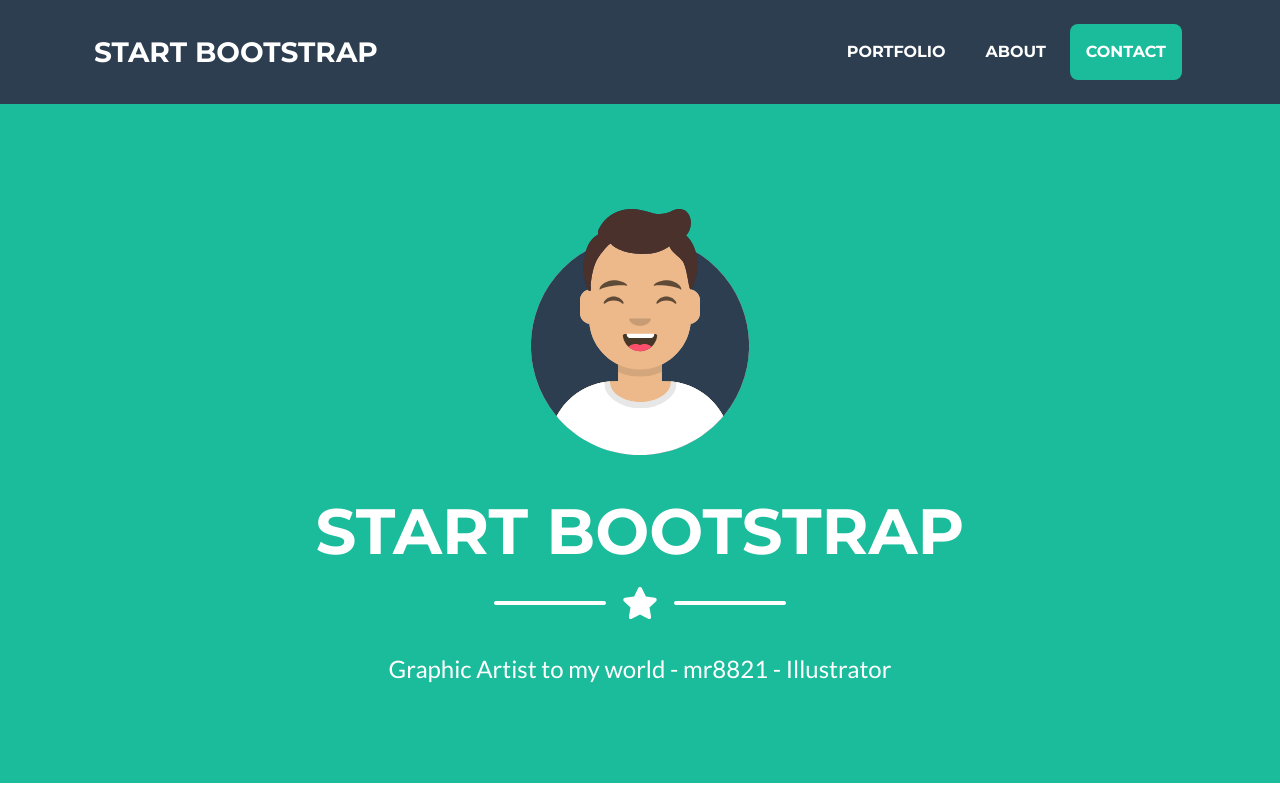
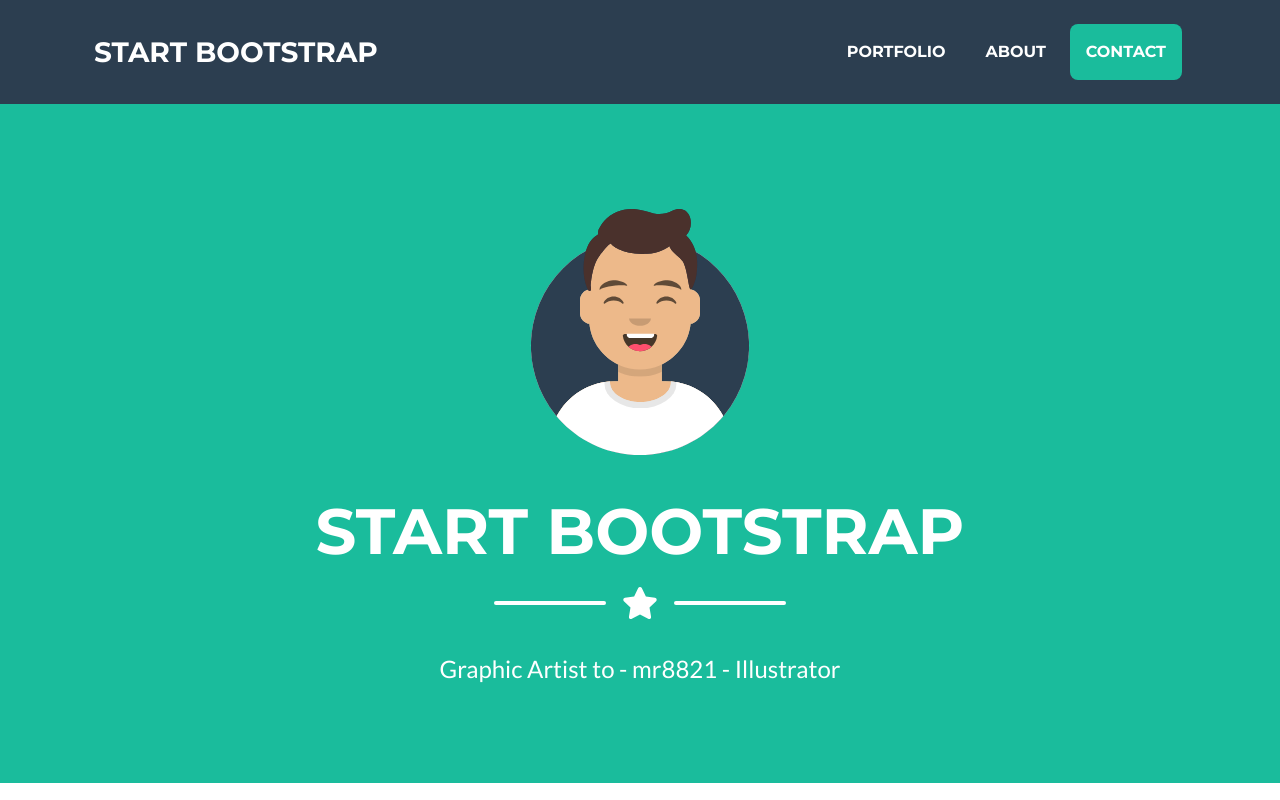
Before and after one commit to Mr88211997/project8821, a plain HTML site: page index.html in a window 1280 px wide. Shown: the top 800 px of the page. Drawn offline with nearby package versions, Linux system fonts and the light colour scheme.

Commit message:
Update index.html

```diff
--- a/index.html
+++ b/index.html
@@ -48,7 +48,7 @@
                     <div class="divider-custom-line"></div>
                 </div>
                 <!-- Masthead Subheading-->
-                <p class="masthead-subheading font-weight-light mb-0">Graphic Artist to my world - mr8821 - Illustrator</p>
+                <p class="masthead-subheading font-weight-light mb-0">Graphic Artist to  - mr8821 - Illustrator</p>
             </div>
         </header>
         <!-- Portfolio Section-->
```
